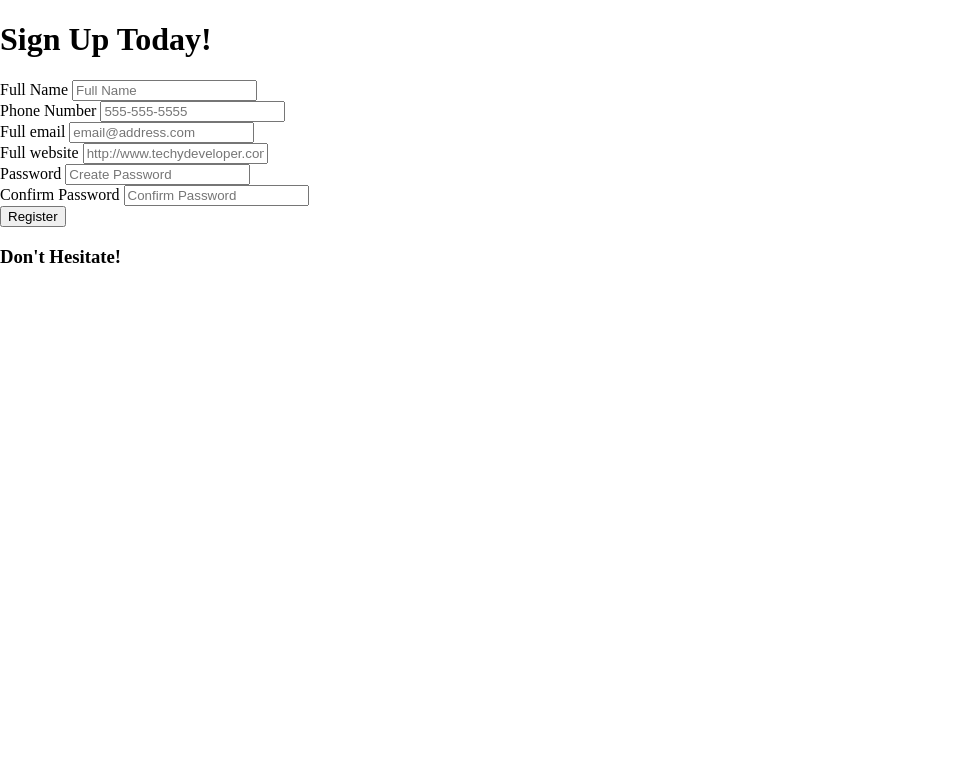
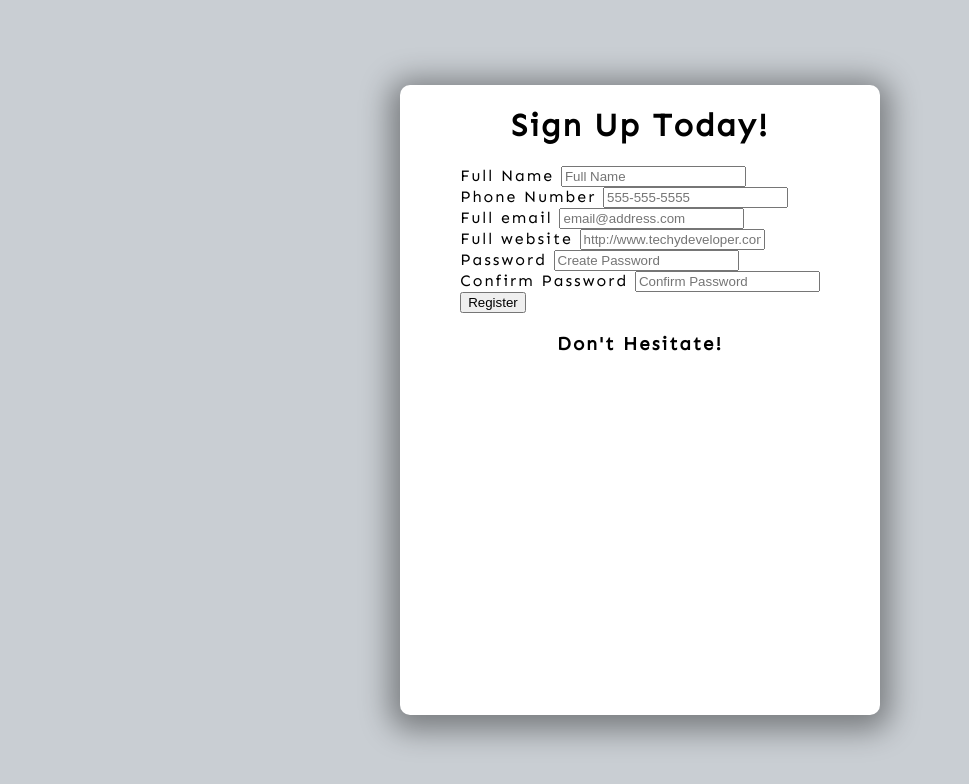
Before and after one commit to deep2sunny/Form-Validator, a plain HTML site: page index.html in a window 1280 px wide. Shown: the whole page, without its empty margins (0-969 px from the left). Drawn offline with Linux system fonts and the light colour scheme.

Commit message:
Add style to the container element

```diff
--- a/style.css
+++ b/style.css
@@ -1,3 +1,5 @@
+@import url("https://fonts.googleapis.com/css2?family=Sen&display=swap");
+
 html {
   box-sizing: border-box;
 }
@@ -5,4 +7,21 @@ html {
 body {
   min-height: 100vh;
   margin: 0;
+  font-family: Sen, sans-serif;
+  letter-spacing: 2px;
+  display: flex;
+  align-items: center;
+  justify-content: center;
+  background: #c9ced3;
 }
+
+.container {
+  width: 480px;
+  height: 630px;
+  display: flex;
+  flex-direction: column;
+  align-items: center;
+  background: white;
+  border-radius: 10px;
+  box-shadow: 0 5px 30px 10px rgba(0, 0, 0, 0.4);
+}
```
